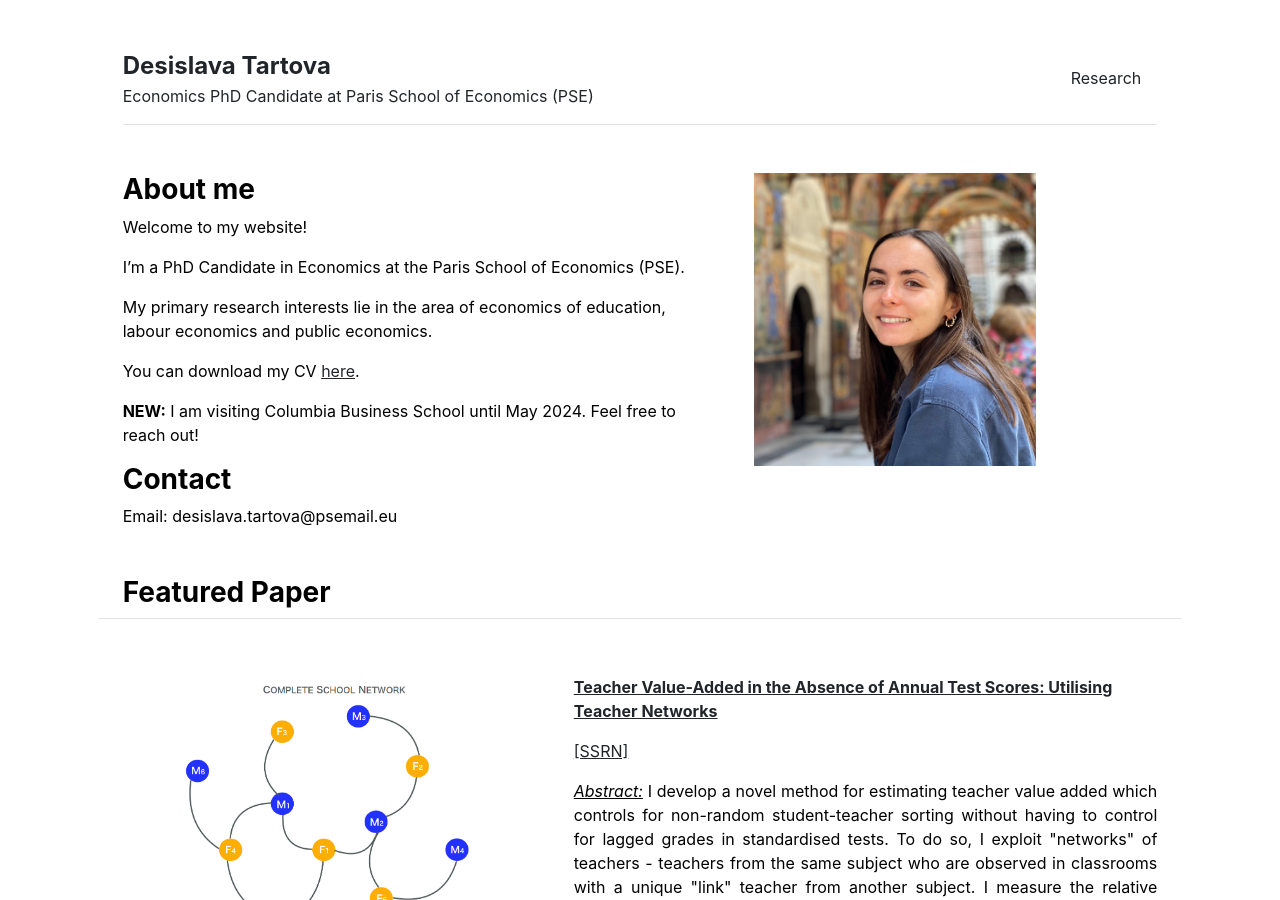
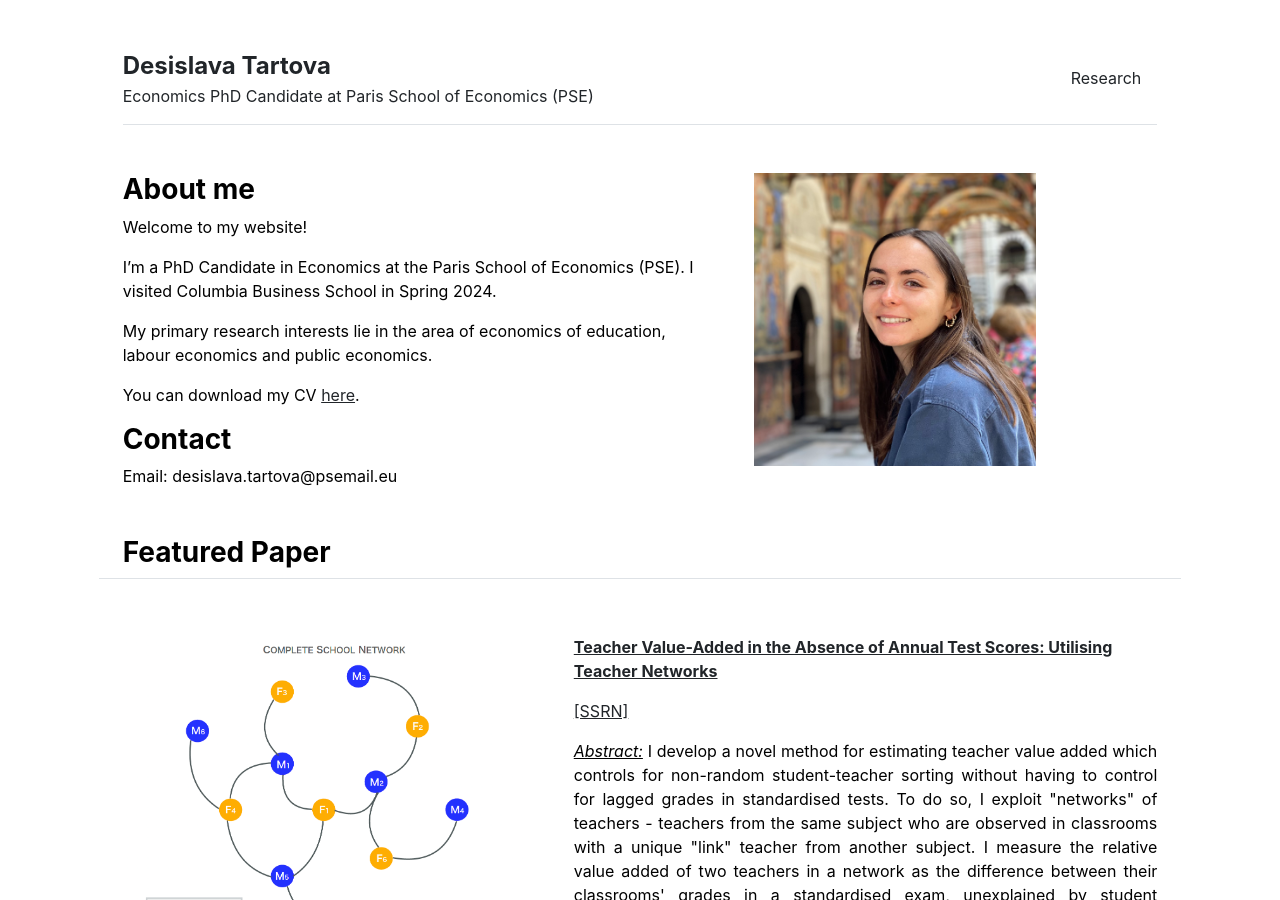
Before and after one commit to desislavatartova/desislavatartova.github.io, a Jekyll site: the page built from index.md, in a window 1280 px wide and 900 px high. Built offline with Jekyll 4.4.1, drawn with Linux system fonts in a browser that asks for light colours.

Commit message:
Update home.html

```diff
--- a/_layouts/home.html
+++ b/_layouts/home.html
@@ -6,11 +6,9 @@ layout: default
   <div class="col-md-7">
     <h3 class="fw-bold">About me</h3>
     Welcome to my website!  <p></p>
-    I’m a PhD Candidate in Economics at the Paris School of Economics (PSE). <p></p>
+    I’m a PhD Candidate in Economics at the Paris School of Economics (PSE). I visited Columbia Business School in Spring 2024. <p></p>
     My primary research interests lie in the area of economics of education, labour economics and public economics. <p></p>
     You can download my CV <a href="http://desislavatartova.github.io/pdf/CV_DTARTOVA.pdf" target="_blank">here</a>.
-	   <p></p>
-	<b>NEW:</b> I am visiting Columbia Business School until May 2024. Feel free to reach out!
 	   <p></p>
     <h3 class="fw-bold">Contact</h3>
     Email: desislava.tartova@psemail.eu
```
